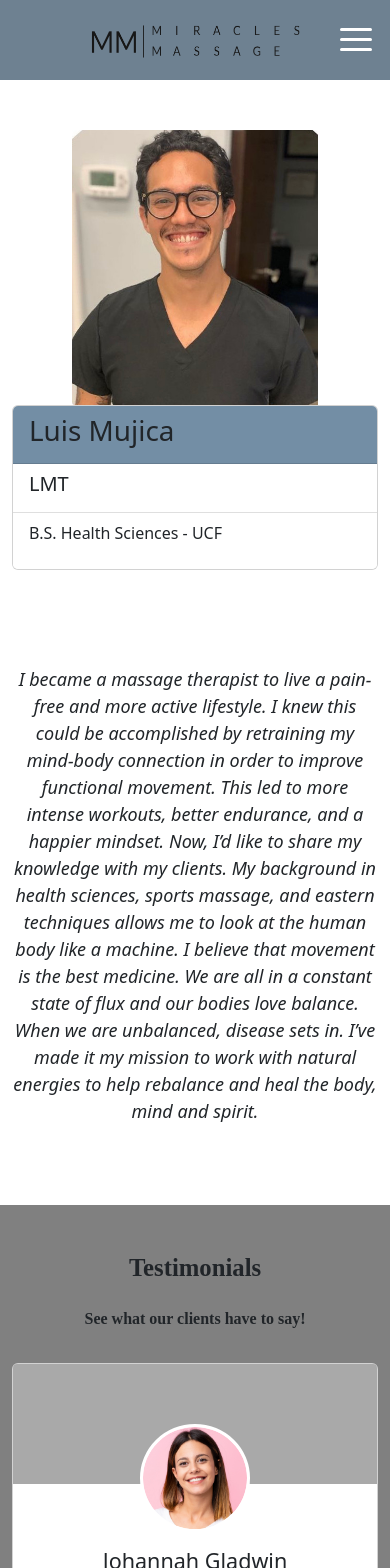
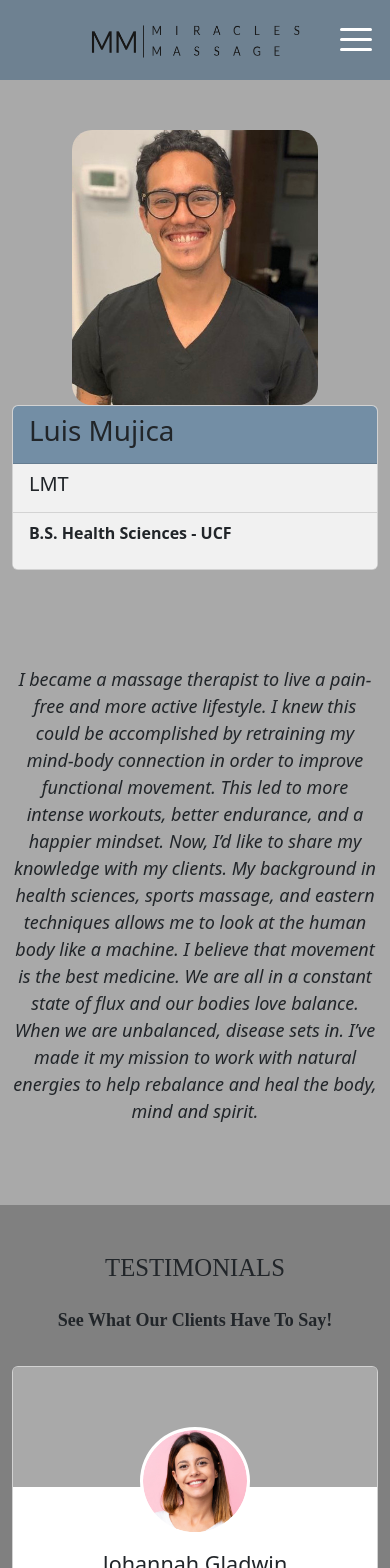
Before and after one commit to Nexustential/MiraclesMassage, a React (Create React App) app: page /about in a window 390 px wide. Shown: the top 1568 px of the page. Built offline with nearby package versions, Linux system fonts and the light colour scheme.

Commit message:
Book button now vanishes onClick, a Call button replaces it under the Book Online button, offers a call prompt to mobile users and plain text phone number for desktop users. Minor style changes.

```diff
--- a/src/Components/BookForm.js
+++ b/src/Components/BookForm.js
@@ -38,7 +38,7 @@ function BookForm() {
     <div className='buttonDiv text-center'>
       <Button
         className='size-lg'
-        variant='primary'
+        variant='secondary'
         id='button'
         onClick={handleShow}
       >
--- a/src/Components/Services.js
+++ b/src/Components/Services.js
@@ -15,22 +15,29 @@ function Services() {
   const [call1, setCall1] = useState("")
   const [call2, setCall2] = useState("")
 
-  const callPrompt = ("Book online or call us today at:");
+  const [callNow, setCallNow] = useState("Call Now");
+  const [callNow1, setCallNow1] = useState("Call Now");
+  const [callNow2, setCallNow2] = useState("Call Now");
+
+  const callPrompt = ("Book Online Or Call Us Any Time!");
   const phoneNumber = ('214-748-3647');
 
   function CallUs(){
+    bookButtonVanish();
     bookingPopUp();
     setBook(`${phoneNumber}`);
     setCall(`${callPrompt}`);
   }
 
   function CallUs1(){
+    bookButtonVanish1();
     bookingPopUp1();
     setBook1(`${phoneNumber}`);
     setCall1(`${callPrompt}`);
   }
 
   function CallUs2(){
+    bookButtonVanish2();
     bookingPopUp2();
     setBook2(`${phoneNumber}`);
     setCall2(`${callPrompt}`);
@@ -49,6 +56,21 @@ function Services() {
   function bookingPopUp2(){
     const element = document.querySelector('.bookFormButton2');
     element.style.display = 'contents';
+  }
+
+  function bookButtonVanish(){
+    const element = document.querySelector('.bookButton');
+    element.style.display = 'none';
+  }
+
+  function bookButtonVanish1(){
+    const element = document.querySelector('.bookButton1');
+    element.style.display = 'none';
+  }
+
+  function bookButtonVanish2(){
+    const element = document.querySelector('.bookButton2');
+    element.style.display = 'none';
   }
 
   return (
@@ -76,6 +98,9 @@ function Services() {
             </Button>
             <div className="bookFormButton">
               <BookForm />
+              <Button variant="secondary" href="tel:+2147483647" className="callButton" onClick={() => setCallNow(`${phoneNumber}`)}>
+                {callNow}
+              </Button>
             </div>
           </Card.Body>
         </Card>
@@ -92,13 +117,16 @@ function Services() {
             </div>
             <Button
               variant="secondary"
-              className="bookButton"
+              className="bookButton1"
               onClick={CallUs1}
             >
               {book1}
             </Button>
             <div className="bookFormButton1">
               <BookForm />
+              <Button variant="secondary" href="tel:+2147483647" className="callButton" onClick={() => setCallNow1(`${phoneNumber}`)}>
+                {callNow1}
+              </Button>
             </div>
           </Card.Body>
         </Card>
@@ -115,13 +143,16 @@ function Services() {
             </div>
             <Button
               variant="secondary"
-              className="bookButton"
+              className="bookButton2"
               onClick={CallUs2}
             >
               {book2}
             </Button>
             <div className="bookFormButton2">
               <BookForm />
+              <Button variant="secondary" href="tel:+2147483647" className="callButton" onClick={() => setCallNow2(`${phoneNumber}`)}>
+                {callNow2}
+              </Button>
             </div>
           </Card.Body>
         </Card>
--- a/src/Pages/About.js
+++ b/src/Pages/About.js
@@ -18,7 +18,7 @@ import { Fade } from "react-reveal";
 
 function About() {
   return (
-    <div>
+    <div style={{ backgroundColor: "darkgray" }}>
       <Fade distance="70%" duration={1000}>
         <Container className="profile">
           <Row className="justify-content-center">
@@ -38,11 +38,15 @@ function About() {
                     >
                       <h1>Luis Mujica</h1>
                     </ListGroup.Item>
-                    <ListGroup.Item>
+                    <ListGroup.Item
+                      style={{ backgroundColor: "rgb(241, 241, 241)" }}
+                    >
                       <h5>LMT</h5>
                     </ListGroup.Item>
-                    <ListGroup.Item>
-                      <p>B.S. Health Sciences - UCF</p>
+                    <ListGroup.Item
+                      style={{ backgroundColor: "rgb(241, 241, 241)" }}
+                    >
+                      <p style={{ fontWeight: "600" }}>B.S. Health Sciences - UCF</p>
                     </ListGroup.Item>
                   </ListGroup>
                 </Card>
@@ -72,10 +76,10 @@ function About() {
           </MDBRow>
         </MDBContainer>
 
-        <MDBContainer className="my-5 pb-5" style={{ backgroundColor: "grey" }}>
+        <MDBContainer className="my-5 pb-5" id="testimonialContainer" style={{ backgroundColor: "grey" }}>
           <MDBRow className="d-flex justify-content-center">
             <MDBCol md="10" xl="8" className="text-center">
-              <h2 className="mb-4 my-5" id="testimonialsHeader">Testimonials</h2>
+              <h2 className="mb-4 my-5" style={{fontFamily: "Century Gothic"}}>TESTIMONIALS</h2>
               <p className="mb-4 pb-2 mb-md-5 pb-md-0" id="testimonialsHeader">
                 See what our clients have to say!
               </p>
--- a/src/Styles/About.css
+++ b/src/Styles/About.css
@@ -21,11 +21,14 @@
 .img-large {
   max-width: 100%;
   height: 275px;
+  border-radius: 20px;
 }
 
 #testimonialsHeader {
   font-family: Century Gothic;
   font-weight: bold;
+  text-transform: capitalize;
+  font-size: large;
 }
 
 #aboutParagraph {
--- a/src/Styles/Services.scss
+++ b/src/Styles/Services.scss
@@ -67,12 +67,16 @@ $activeGrey: rgb(115, 142, 165);
     margin-bottom: 7px;
 }
 
-.services1 {
+.services1 .bookButton1 {
+    color: black;
+    background-color: $bg-color;
+    margin-bottom: 7px;
+}
 
-    .bookButton:hover {
-        font-weight: 700;
-        background-color: $activeGrey;
-    }
+.services1 .bookButton2 {
+    color: black;
+    background-color: $bg-color;
+    margin-bottom: 7px;
 }
 
 .callHook {
@@ -91,3 +95,7 @@ $activeGrey: rgb(115, 142, 165);
 .bookFormButton2 {
     display: none;
 }
+
+.callButton {
+    margin-top: 5px;
+}
```
Lines whose indentation alone changed are shown as unchanged.
